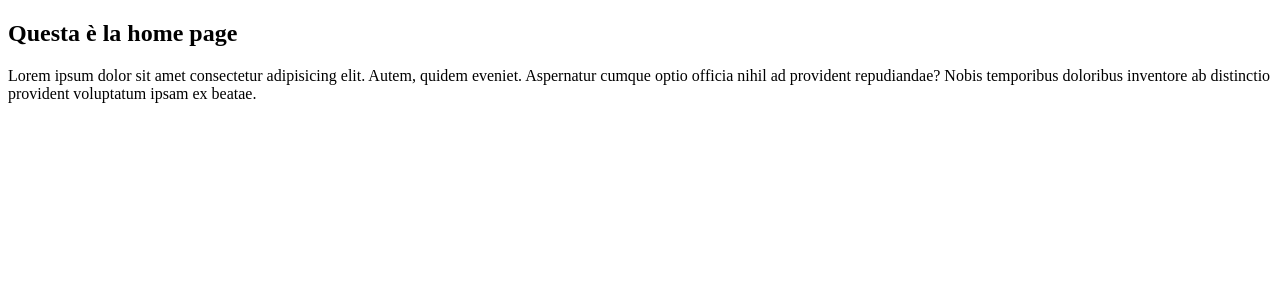
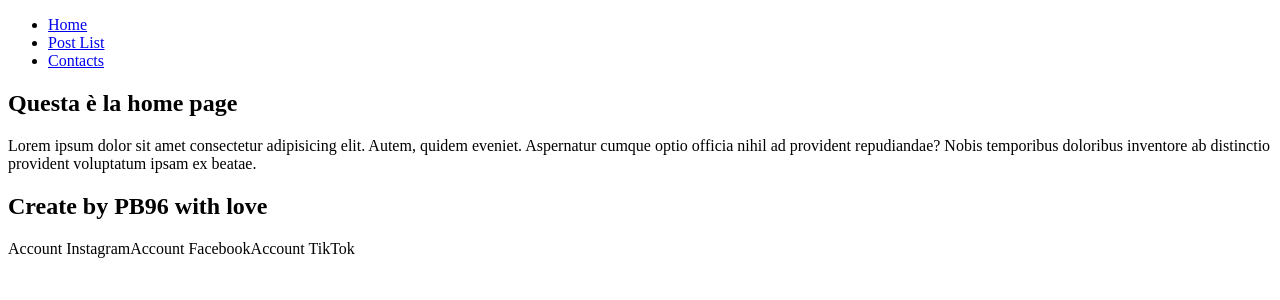
Before and after one commit to giuseppecasaburi/react-router, a React (Vite) app: page / in a window 1280 px wide. Shown: the top 300 px of the page. Built offline with nearby package versions, Linux system fonts and the light colour scheme.

Commit message:
feat: esercizio base completato

```diff
--- a/src/App.jsx
+++ b/src/App.jsx
@@ -2,15 +2,18 @@ import { BrowserRouter, Route, Routes } from "react-router-dom"
 import Home from "./components/Home"
 import PostList from "./components/PostList"
 import Contacts from "./components/Contacts"
+import AppLayout from "./components/AppLayout"
 
 function App() {
   return (
     <>
       <BrowserRouter>
         <Routes>
-          <Route path="/" element={<Home />}/>
-          <Route path="/Postlist" element={<PostList />}/>
-          <Route path="/Contacts" element={<Contacts />}/>
+          <Route element={<AppLayout />}>
+            <Route path="/" element={<Home />} />
+            <Route path="/Postlist" element={<PostList />} />
+            <Route path="/Contacts" element={<Contacts />} />
+          </Route>
         </Routes>
       </BrowserRouter>
     </>
--- a/src/components/AppLayout.jsx
+++ b/src/components/AppLayout.jsx
@@ -0,0 +1,18 @@
+import { Outlet } from "react-router-dom";
+import NavBar from "./NavBar";
+import Contacts from "./Contacts";
+import Footer from "./Footer";
+
+function AppLayout() {
+    return (
+        <>
+        <NavBar />
+
+        <Outlet />
+
+        <Footer />
+        </>
+    )
+}
+
+export default AppLayout;
--- /dev/null
+++ b/src/components/Footer.jsx
@@ -0,0 +1,14 @@
+function Footer() {
+    return (
+        <>
+        <main>
+            <h2>Create by PB96 with love</h2>
+            <span>Account Instagram</span>
+            <span>Account Facebook</span>
+            <span>Account TikTok</span>
+        </main>
+        </>
+    )
+}
+
+export default Footer;
--- /dev/null
+++ b/src/components/NavBar.jsx
@@ -0,0 +1,40 @@
+import { NavLink } from "react-router-dom"
+
+
+function NavBar() {
+
+    const navigationMenu = [
+        {
+            path: "/",
+            title: "Home"
+        },
+        {
+            path: "/postlist",
+            title: "Post List"
+        },
+        {
+            path: "/contacts",
+            title: "Contacts"
+        }
+    ]
+
+
+    return (
+        <header>
+            <nav>
+                <ul>
+                    {navigationMenu.map((page) => {
+                        return (
+                            <li key={page.title}>
+                                <NavLink to={page.path}>{page.title}</NavLink>
+                            </li>
+                        )
+                    })}
+                </ul>
+            </nav>
+        </header>
+    )
+
+}
+
+export default NavBar;
```
Also changed, not shown: 1 other file (tests, documents, lock files or other folders).
